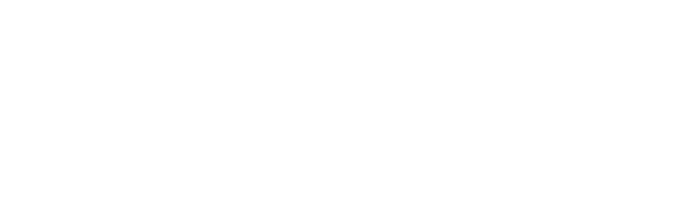
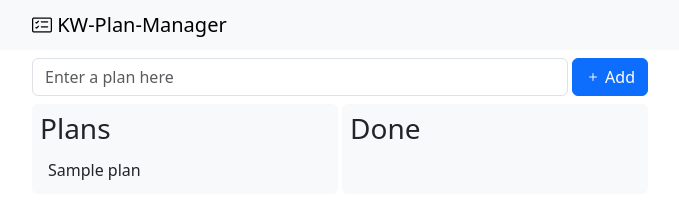
Before and after one commit to kimdw0528/kw-plan-manager, a plain HTML site: page index.html in a window 1280 px wide. Shown: the whole page, without its empty margins (300-979 px from the left). Drawn offline with nearby package versions, Linux system fonts and the light colour scheme.

Commit message:
20241030 class

```diff
--- a/index.html
+++ b/index.html
@@ -6,17 +6,66 @@
     <meta name="viewport" content="width=device-width, initial-scale=1">
     <!-- Bootstrap CSS -->
     <link href="https://cdn.jsdelivr.net/npm/bootstrap@5.3.3/dist/css/bootstrap.min.css" rel="stylesheet">
+    <link rel="stylesheet" href="https://cdn.jsdelivr.net/npm/bootstrap-icons@1.11.3/font/bootstrap-icons.min.css">
     <title>Page Title</title>
     <style>
-        /* CSS Code */
+        .container {
+            width: 640px;
+        }
     </style>
 </head>
 
 <body>
     <!-- HTML Code -->
+
+    <nav class="navbar bg-body-tertiary">
+        <div class="container">
+            <span class="navbar-brand mb-0 h1">
+                <i class="bi bi-card-checklist"></i>
+                KW-Plan-Manager
+            </span>
+        </div>
+  </nav>
+    <div class="container">
+        <div class="d-flex align-items-center mb-2 mt-2">
+            <input type="email" class="form-control" id="plan-input" placeholder="Enter a plan here">
+            <button type="button" id="add-btn" class="btn btn-primary ms-1 text-nowrap">
+                <i class="bi bi-plus"></i>
+                Add
+            </button>
+        </div>
+        <div class="d-flex">
+            <div class="flex-grow-1 bg-light rounded-2 p-2 me-1 w-50">
+                <h3>Plans</h3>
+                <div id="plan-list">
+                    <div class="plan bg-light p-1 rounded-2 ps-2">Sample plan</div>
+                </div>
+            </div>
+            <div class="flex-grow-1 bg-light rounded-2 p-2 w-50">
+                <h3>Done</h3>
+                <div id="done-list">
+                </div>
+            </div>
+        </div>
+
+    </div>
     <script src="https://cdn.jsdelivr.net/npm/bootstrap@5.3.3/dist/js/bootstrap.bundle.min.js"></script>
     <script>
-        /* JS Code */
+        let addBtn = document.querySelector("#add-btn");
+        addBtn.addEventListener("click", () => {
+        // 1. Read the text in #plan-input.
+            let input = document.querySelector("#plan-input");
+            let plan = input.value;
+            if (!plan.length) return;
+        // 2. Append the text to #plan-list.
+            let newPlan = document.createElement("div");
+            newPlan.classList.add("plan", "bg-light", "p-1", "rounded-2", "ps-2");
+            newPlan.textContent = plan;
+            let planList = document.querySelector("#plan-list");
+            planList.appendChild(newPlan);
+        // 3. Clear #plan-input.
+            input.value = "";
+        });
     </script>
 </body>
 </html>
```
